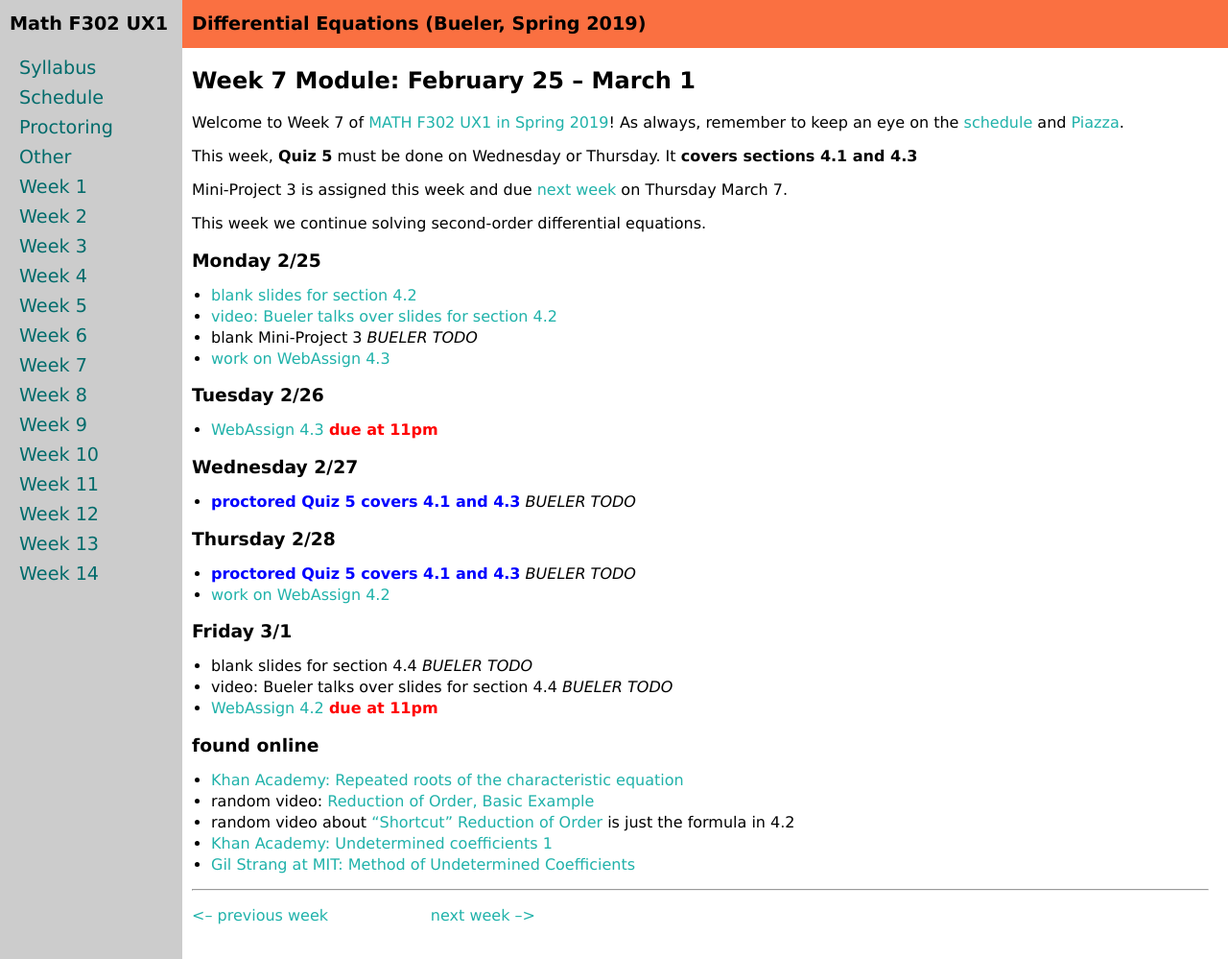
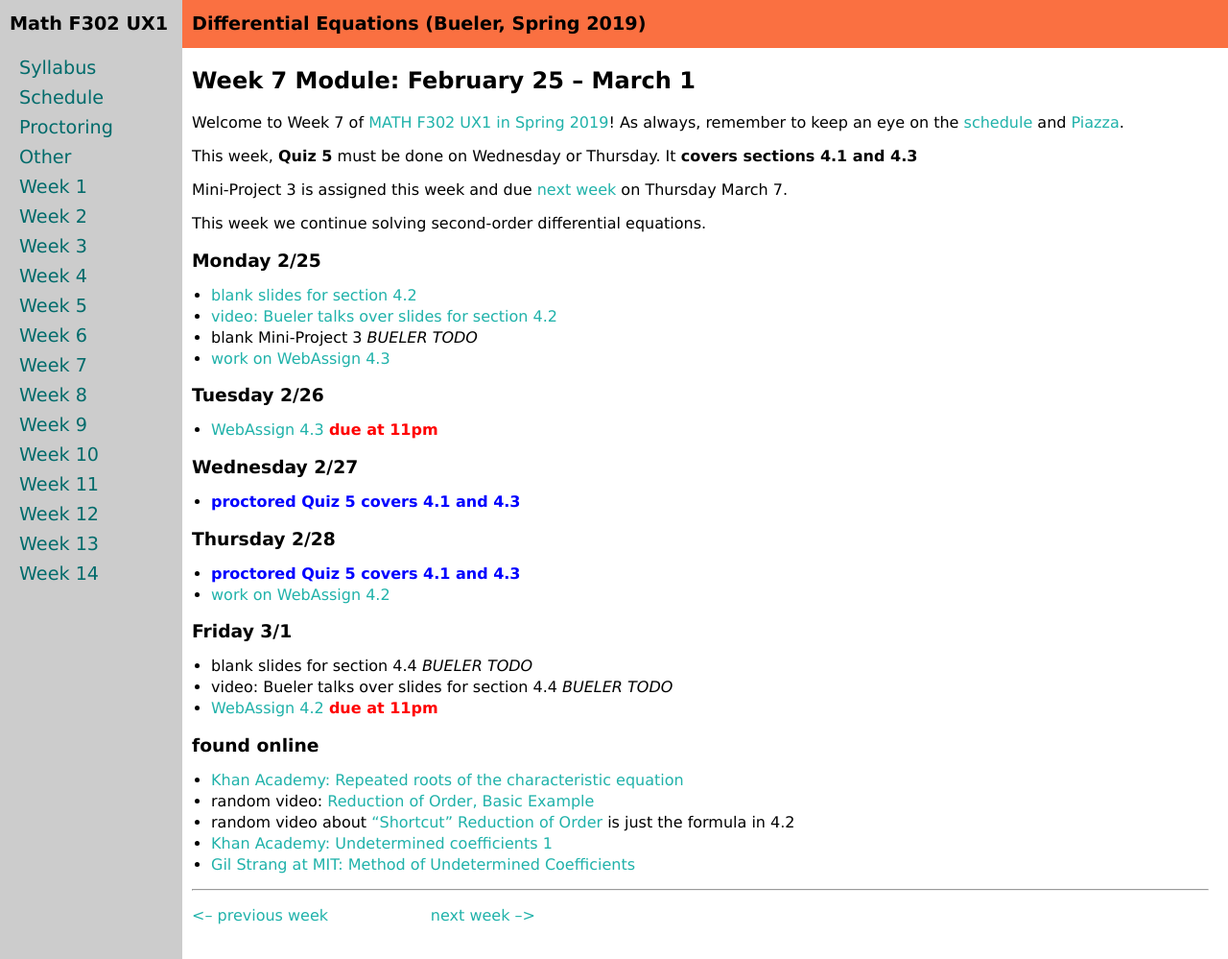
Before and after one commit to bueler/math302, a Jekyll site: the page built from week7.md, in a window 1280 px wide and 999 px high. Shown: the whole window at 96% size. Built offline with Jekyll 4.4.1, drawn with Linux system fonts in a browser that asks for light colours.

Commit message:
progress: quiz 5 done

```diff
--- a/week7.md
+++ b/week7.md
@@ -23,10 +23,10 @@ This week we continue solving second-order differential equations.
 * [WebAssign 4.3](https://www.webassign.net/) <span style="color:red">**due at 11pm**</span>
 
 ### Wednesday 2/27
-* <span style="color:blue">**proctored Quiz 5 covers 4.1 and 4.3**</span> _BUELER TODO_
+* <span style="color:blue">**proctored Quiz 5 covers 4.1 and 4.3**</span>
 
 ### Thursday 2/28
-* <span style="color:blue">**proctored Quiz 5 covers 4.1 and 4.3**</span> _BUELER TODO_
+* <span style="color:blue">**proctored Quiz 5 covers 4.1 and 4.3**</span>
 * [work on WebAssign 4.2](https://www.webassign.net/)
 
 ### Friday 3/1
```
